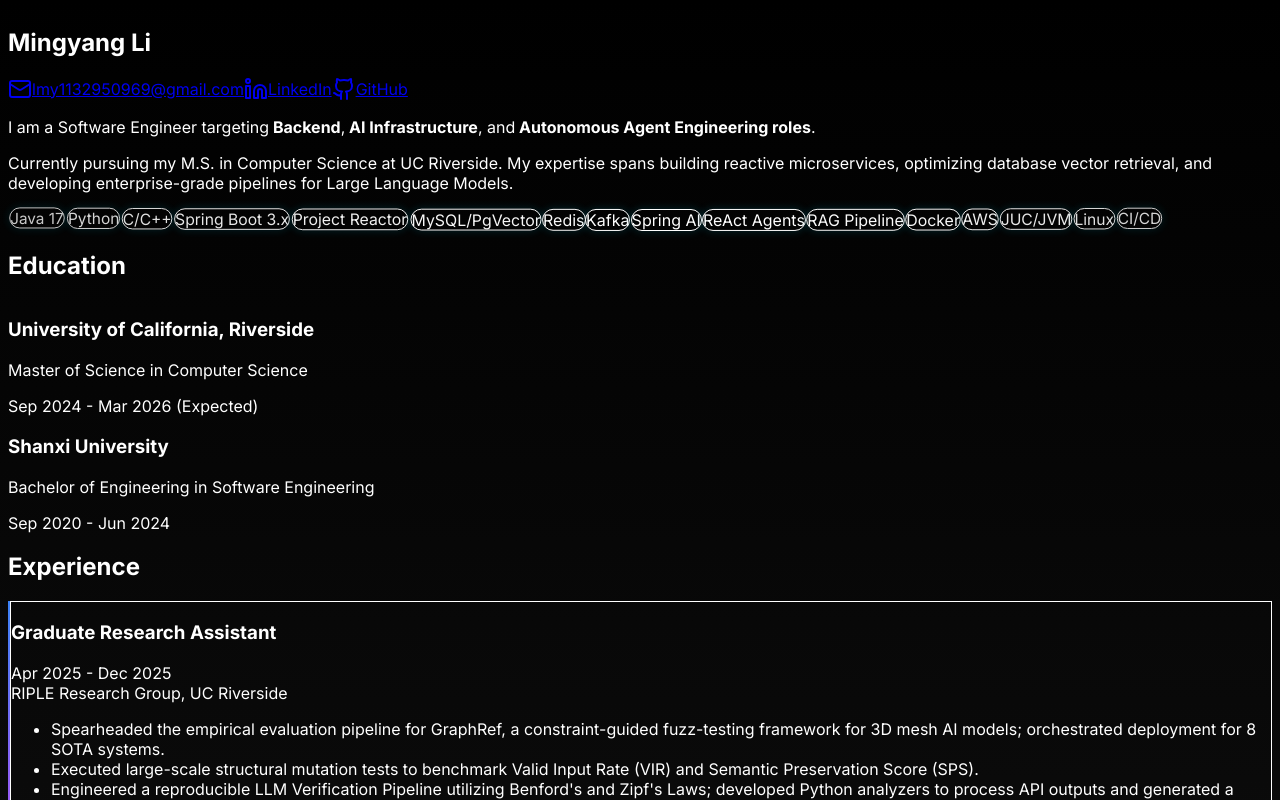
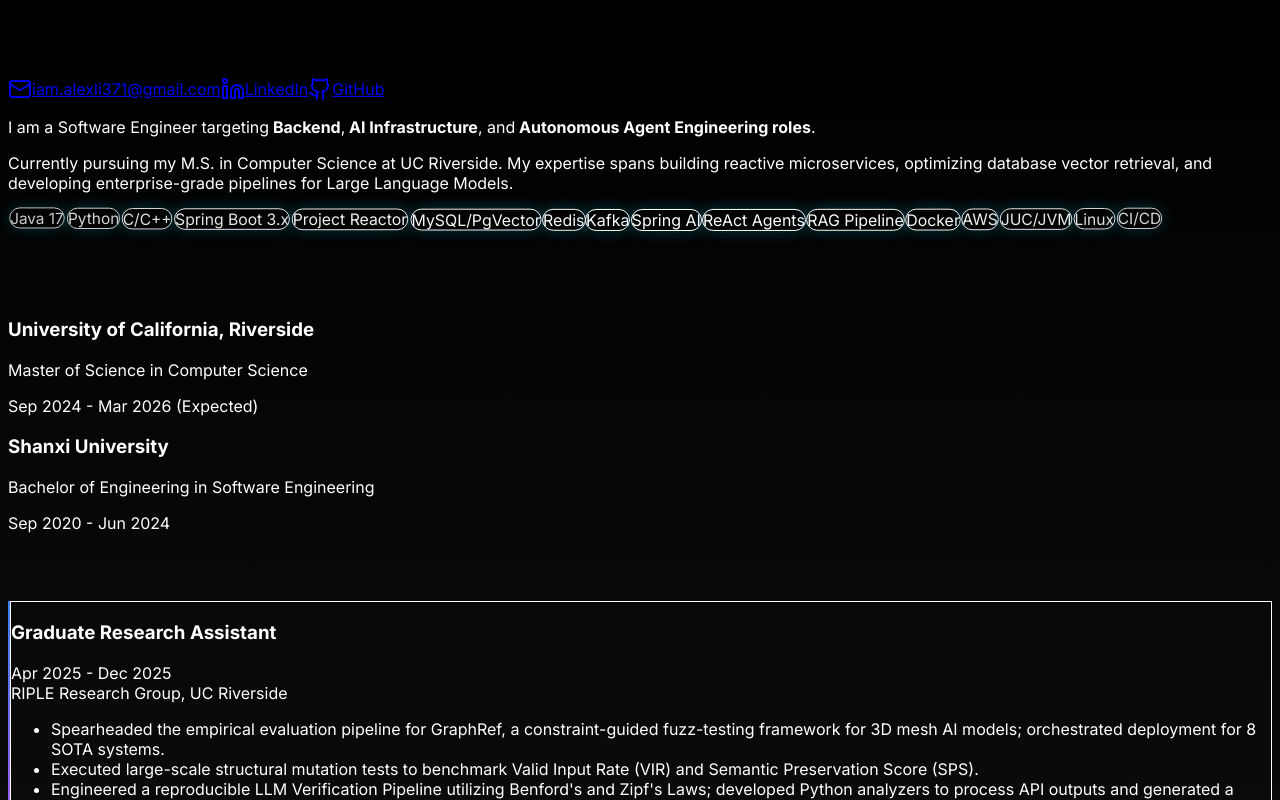
Before and after one commit to mli371/Personal-Site, a Next.js app: page / in a window 1280 px wide. Both pictures are taken after a click on the button "START SYSTEM". Shown: the top 800 px of the page. Built offline with nearby package versions, Linux system fonts and the light colour scheme.

Commit message:
grind UI

```diff
--- a/app/page.tsx
+++ b/app/page.tsx
@@ -21,7 +21,7 @@ export default function Home() {
       </AnimatePresence>
 
       {!showIntro && (
-        <div className="flex flex-col gap-12 pb-20">
+        <div className="flex flex-col gap-24 pb-20">
           <ProfileSection />
           <SectionDivider />
           <ExperienceSection />
--- a/components/ExperienceSection.tsx
+++ b/components/ExperienceSection.tsx
@@ -2,8 +2,8 @@ import { motion } from "framer-motion";
 
 export function ExperienceSection() {
     return (
-        <section id="experience" className="max-w-3xl space-y-8 pt-12">
-            <h2 className="text-2xl font-bold text-gray-900 dark:text-white">Experience</h2>
+        <section id="experience" className="max-w-3xl space-y-8 pt-16">
+            <h2 className="text-2xl font-bold bg-clip-text text-transparent bg-gradient-to-r from-gray-900 to-gray-500 dark:from-white dark:to-gray-400">Experience</h2>
             <div className="space-y-12">
                 <div className="relative border-l-2 border-transparent ml-3 pl-8 pb-8 last:pb-0"
                     style={{ borderImage: "linear-gradient(to bottom, #3b82f6, #a855f7) 1" }}>
@@ -16,7 +16,7 @@ export function ExperienceSection() {
                         <div className="absolute inset-0 rounded-full bg-white opacity-50 blur-[1px]" />
                     </motion.div>
 
-                    <div className="group rounded-lg border border-gray-200 bg-white/50 p-6 transition-all hover:border-blue-500/50 hover:bg-blue-500/5 hover:shadow-[0_0_20px_rgba(59,130,246,0.1)] dark:border-gray-800 dark:bg-gray-900/50">
+                    <div className="group rounded-xl border border-gray-200 bg-white/60 p-8 transition-all duration-300 hover:-translate-y-1 hover:border-blue-500/50 hover:bg-blue-500/5 hover:shadow-[0_0_30px_rgba(59,130,246,0.2)] dark:border-gray-800/80 dark:bg-gray-900/40 backdrop-blur-md">
                         <div className="flex flex-col sm:flex-row sm:items-center sm:justify-between mb-2">
                             <h3 className="text-lg font-bold text-gray-900 dark:text-white group-hover:text-blue-500 transition-colors">
                                 Graduate Research Assistant
@@ -30,7 +30,7 @@ export function ExperienceSection() {
                             RIPLE Research Group, UC Riverside
                         </div>
 
-                        <ul className="list-disc space-y-2 pl-4 text-gray-600 dark:text-gray-400">
+                        <ul className="list-disc space-y-3 pl-4 text-gray-600 dark:text-gray-400 leading-relaxed">
                             <li>
                                 Spearheaded the empirical evaluation pipeline for GraphRef, a constraint-guided fuzz-testing framework for 3D mesh AI models; orchestrated deployment for 8 SOTA systems.
                             </li>
--- a/components/ProfileSection.tsx
+++ b/components/ProfileSection.tsx
@@ -7,14 +7,14 @@ export function ProfileSection() {
     return (
         <section className="max-w-3xl space-y-12 pt-12">
             <div className="space-y-6">
-                <h1 className="text-4xl font-bold tracking-tight text-gray-900 dark:text-white sm:text-5xl">
+                <h1 className="text-4xl font-extrabold tracking-tight bg-clip-text text-transparent bg-gradient-to-r from-cyan-400 to-blue-600 sm:text-6xl pb-2 inline-block">
                     Mingyang Li
                 </h1>
 
                 <div className="flex flex-wrap gap-6 text-sm text-gray-600 dark:text-gray-400">
-                    <a href="mailto:lmy1132950969@gmail.com" className="flex items-center gap-2 hover:text-blue-600 dark:hover:text-blue-400 transition-colors">
+                    <a href="mailto:iam.alexli371@gmail.com" className="flex items-center gap-2 hover:text-blue-600 dark:hover:text-blue-400 transition-colors">
                         <Mail className="h-4 w-4" />
-                        lmy1132950969@gmail.com
+                        iam.alexli371@gmail.com
                     </a>
                     <a href="https://www.linkedin.com/in/mingyang-li-612081337/" target="_blank" rel="noopener noreferrer" className="flex items-center gap-2 hover:text-blue-600 dark:hover:text-blue-400 transition-colors">
                         <Linkedin className="h-4 w-4" />
@@ -26,7 +26,7 @@ export function ProfileSection() {
                     </a>
                 </div>
 
-                <div className="prose prose-lg dark:prose-invert text-gray-600 dark:text-gray-300">
+                <div className="prose prose-lg dark:prose-invert text-gray-600 dark:text-gray-300 leading-relaxed max-w-none">
                     <p>
                         I am a Software Engineer targeting
                         <strong className="text-gray-900 dark:text-white"> Backend</strong>,
@@ -54,7 +54,7 @@ export function ProfileSection() {
                                     repeatType: "reverse",
                                     delay: index * 0.1
                                 }}
-                                className="relative rounded-full border border-cyan-500/30 bg-cyan-500/10 px-4 py-1.5 text-sm font-medium text-cyan-700 dark:text-cyan-300 shadow-[0_0_10px_rgba(6,182,212,0.2)] backdrop-blur-sm"
+                                className="relative rounded-full border border-cyan-500/40 bg-cyan-900/20 px-4 py-1.5 text-sm font-medium text-cyan-600 dark:text-cyan-300 shadow-[0_0_15px_rgba(6,182,212,0.3)] backdrop-blur-md"
                                 whileHover={{
                                     scale: 1.1,
                                     boxShadow: "0 0 20px rgba(6,182,212,0.5)",
@@ -68,8 +68,8 @@ export function ProfileSection() {
                 </div>
             </div>
 
-            <div id="education" className="space-y-6">
-                <h2 className="text-2xl font-bold text-gray-900 dark:text-white">Education</h2>
+            <div id="education" className="space-y-6 pt-4">
+                <h2 className="text-2xl font-bold bg-clip-text text-transparent bg-gradient-to-r from-gray-900 to-gray-500 dark:from-white dark:to-gray-400">Education</h2>
                 <div className="space-y-8">
                     <div className="flex flex-col sm:flex-row sm:justify-between sm:gap-4">
                         <div>
--- a/components/ProjectList.tsx
+++ b/components/ProjectList.tsx
@@ -33,8 +33,8 @@ const projects = [
 
 export function ProjectList() {
     return (
-        <section id="projects" className="max-w-4xl space-y-8 pt-12">
-            <h2 className="text-2xl font-bold text-gray-900 dark:text-white">Selected Projects</h2>
+        <section id="projects" className="max-w-4xl space-y-8 pt-16">
+            <h2 className="text-2xl font-bold bg-clip-text text-transparent bg-gradient-to-r from-gray-900 to-gray-500 dark:from-white dark:to-gray-400">Selected Projects</h2>
 
             <div className="space-y-12">
                 {projects.map((project) => (
@@ -44,7 +44,7 @@ export function ProjectList() {
                         whileInView={{ opacity: 1, y: 0 }}
                         viewport={{ once: true }}
                         transition={{ duration: 0.5 }}
-                        className="group relative flex flex-col gap-6 overflow-hidden rounded-xl border border-gray-200 bg-white/50 p-6 transition-all hover:border-gray-900 hover:shadow-xl dark:border-gray-800 dark:bg-gray-900/50 dark:hover:border-white md:flex-row"
+                        className="group relative flex flex-col gap-8 overflow-hidden rounded-2xl border border-gray-200 bg-white/60 p-8 transition-all duration-500 hover:-translate-y-1 hover:border-blue-500/50 hover:shadow-[0_0_30px_rgba(59,130,246,0.2)] dark:border-gray-800/80 dark:bg-gray-900/40 backdrop-blur-md md:flex-row"
                     >
                         {/* Scanline Effect Overlay */}
                         <div className="pointer-events-none absolute inset-0 z-10 opacity-0 transition-opacity duration-300 group-hover:opacity-100"
@@ -57,7 +57,7 @@ export function ProjectList() {
                                 src={project.image}
                                 alt={project.title}
                                 fill
-                                className="object-cover transition-transform duration-500 group-hover:scale-110 group-hover:grayscale-0 grayscale"
+                                className="object-cover transition-all duration-500 group-hover:scale-110 group-hover:grayscale-0 grayscale opacity-80 group-hover:opacity-100"
                             />
                         </div>
 
@@ -72,9 +72,11 @@ export function ProjectList() {
                                 </span>
                             </div>
 
-                            <p className="text-sm font-medium text-blue-600 dark:text-blue-400 font-mono tracking-wide uppercase">
-                                {project.category}
-                            </p>
+                            <div>
+                                <span className="inline-flex rounded-full border border-blue-500/30 bg-blue-500/10 px-3 py-1 text-xs font-medium text-blue-600 dark:text-blue-400 font-mono tracking-wide uppercase shadow-[0_0_10px_rgba(59,130,246,0.1)]">
+                                    {project.category}
+                                </span>
+                            </div>
 
                             <p className="text-gray-600 dark:text-gray-300 leading-relaxed">
                                 {project.description}
```
Also changed, not shown: cv_text.txt, 1 other file (tests, documents, lock files or other folders).
